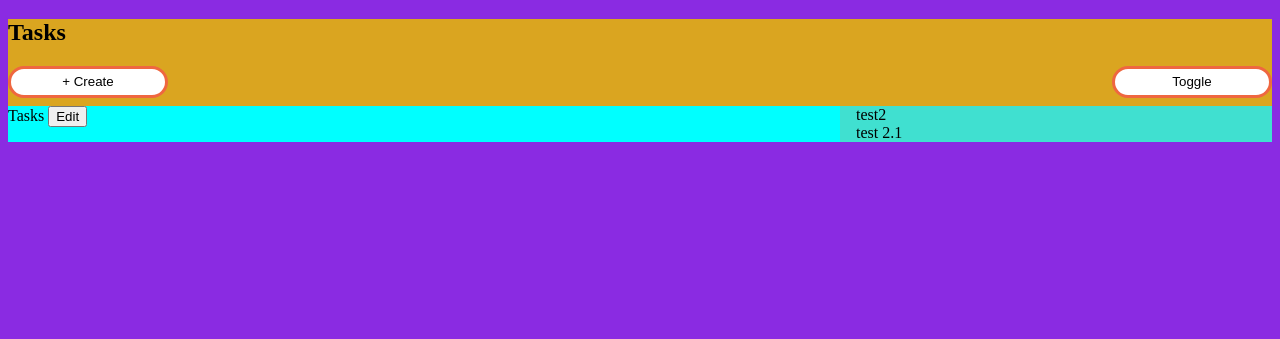
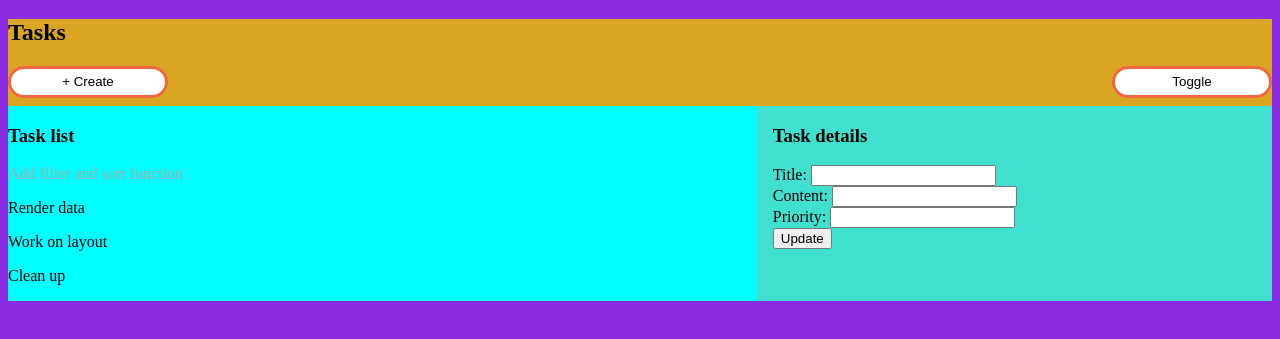
Before and after one commit to dytrn88/OST_Project_1, a plain HTML site: page index.html in a window 1280 px wide. Shown: the part 61-400 px from the top of the page. Drawn offline with Linux system fonts and the light colour scheme.

Commit message:
services / data added
- Rendering tasks
- CSS updated with Grid and Flexbox

```diff
--- a/index.html
+++ b/index.html
@@ -41,20 +41,74 @@
             </div>
 
             <div class="task-container" id="taskContainer">
-                <div class="task-item" id="taskItem">Tasks
-                    <button>Edit</button>
-                </div>
-                <div class="task-item2">test2
-                    <div>test 2.1</div>
+
+                <div class="task-item" id="taskItem">
+                    <h3>Task list</h3>
+                    <div style="color: darkgrey;">Add filter and sort function</div>
+                    <div class="task-list" id="taskList"> </div>
                 </div>
 
+                <div class="task-detail" id="taskDetail">
+                    <h3>Task details</h3>
+                    <form id="editTaskForm">
+                        <label for="selectedTitle">Title:</label>
+                        <input type="text" id="selectedTitle" readonly>
+                        <br>
+                        <label for="selectedContent">Content:</label>
+                        <input type="text" id="selectedContent" readonly>
+                        <br>
+                        <label for="selectedPriority">Priority:</label>
+                        <input type="text" id="selectedPriority" readonly>
+                        <br>
 
+                        <button type="submit">Update</button>
+
+                    </form>
+                </div>
             </div>
 
         </section>
     </main>
 
-    <script src="index.js"></script>
+    <script src="index.js" type="module"></script>
+
+    <!-- to move to controllers/services-->
+
+    <!-- Taskslist left side-->
+    <script type="module">
+        import { addTask, getTask, getTasks } from './js/services/data/tasks.js'
+
+        const taskTitlesElement = document.querySelector('#taskList');
+        const selectedTitleElement = document.querySelector('#selectedTitle');
+        const selectedContentElement = document.querySelector('#selectedContent');
+        const selectedPriorityElement = document.querySelector('#selectedPriority');
+
+
+        function renderTaskTitles() {
+            taskTitlesElement.innerHTML = '';
+
+            getTasks().forEach(task => {
+                const taskEntry = `<p data-todo-id=${task.id}>${task.title}<p/>`
+                taskTitlesElement.insertAdjacentHTML('beforeend', taskEntry);
+            });
+        }
+        renderTaskTitles();
+
+        taskTitlesElement.addEventListener("click", (event) => {
+            if (event.target.dataset.todoId) {
+                const task = getTask(Number(event.target.dataset.todoId));
+                selectedTitleElement.value = task.title;
+                selectedContentElement.value = task.content;
+                selectedPriorityElement.value = task.priority;
+
+            }
+        })
+
+    </script>
+
+    <!-- Taskdisplay to edit right side-->
+
+
 </body>
 
 </html>
--- a/index.js
+++ b/index.js
@@ -1,3 +1,4 @@
+
 // Toggle for "Dark theme"
 const darkModeButton = document.getElementById('darkMode');
 darkModeButton.addEventListener('click', () => {
@@ -28,5 +29,7 @@ window.onclick = function (event) {
 // Listener for "Creating an task"
 
 
+// Rendering tasks.js
 
-// OOP
+
+// Listener for editing a task
--- /dev/null
+++ b/js/services/data/tasks.js
@@ -0,0 +1,23 @@
+const tasks = [
+    { id: 1, title: 'Render data', content: 'Done', priority: 3 },
+    { id: 2, title: 'Work on layout', content: 'Style in CSS', priority: 0 },
+    { id: 3, title: 'Clean up', content: 'Simplfy code via MVC concept', priority: 2 },
+];
+
+const getTask = (id) => {
+    return tasks.find(x => x.id === id);
+}
+
+const addTask = (task) => {
+    task.id = tasks.length + 1
+    tasks.push(task);
+    return task;
+
+}
+
+const getTasks = () => {
+    return [...tasks];
+}
+
+export { getTask, addTask, getTasks }
+console.log(tasks)
--- a/styles.css
+++ b/styles.css
@@ -103,11 +103,9 @@ main {
 /* Task list */
 .task-container {
     display: grid;
-    grid-template-columns: 2fr 1fr;
+    grid-template-columns: 1.5fr 1fr;
     grid-gap: 1em
 }
-
-
 
 .task-container {
     background-color: turquoise;
```
